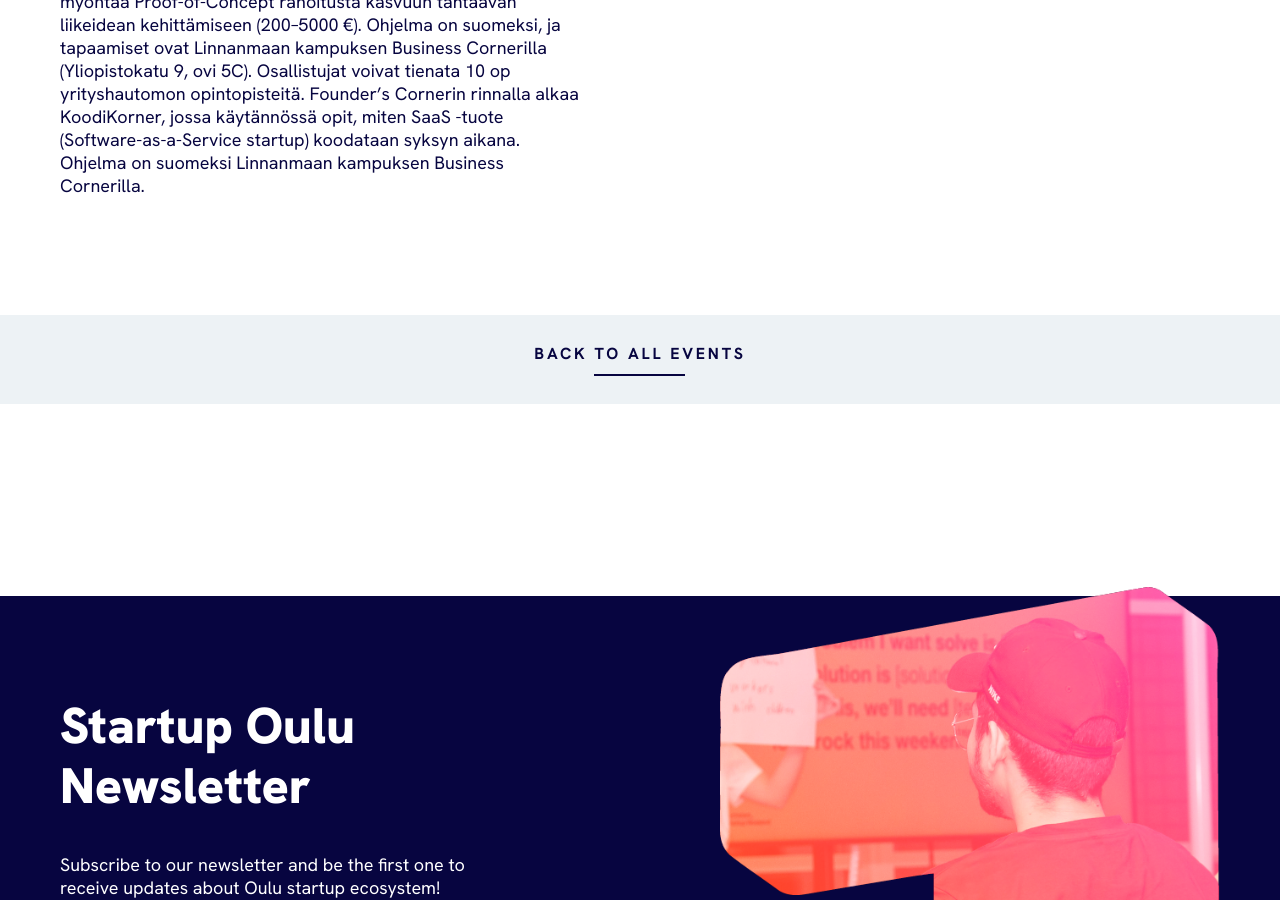
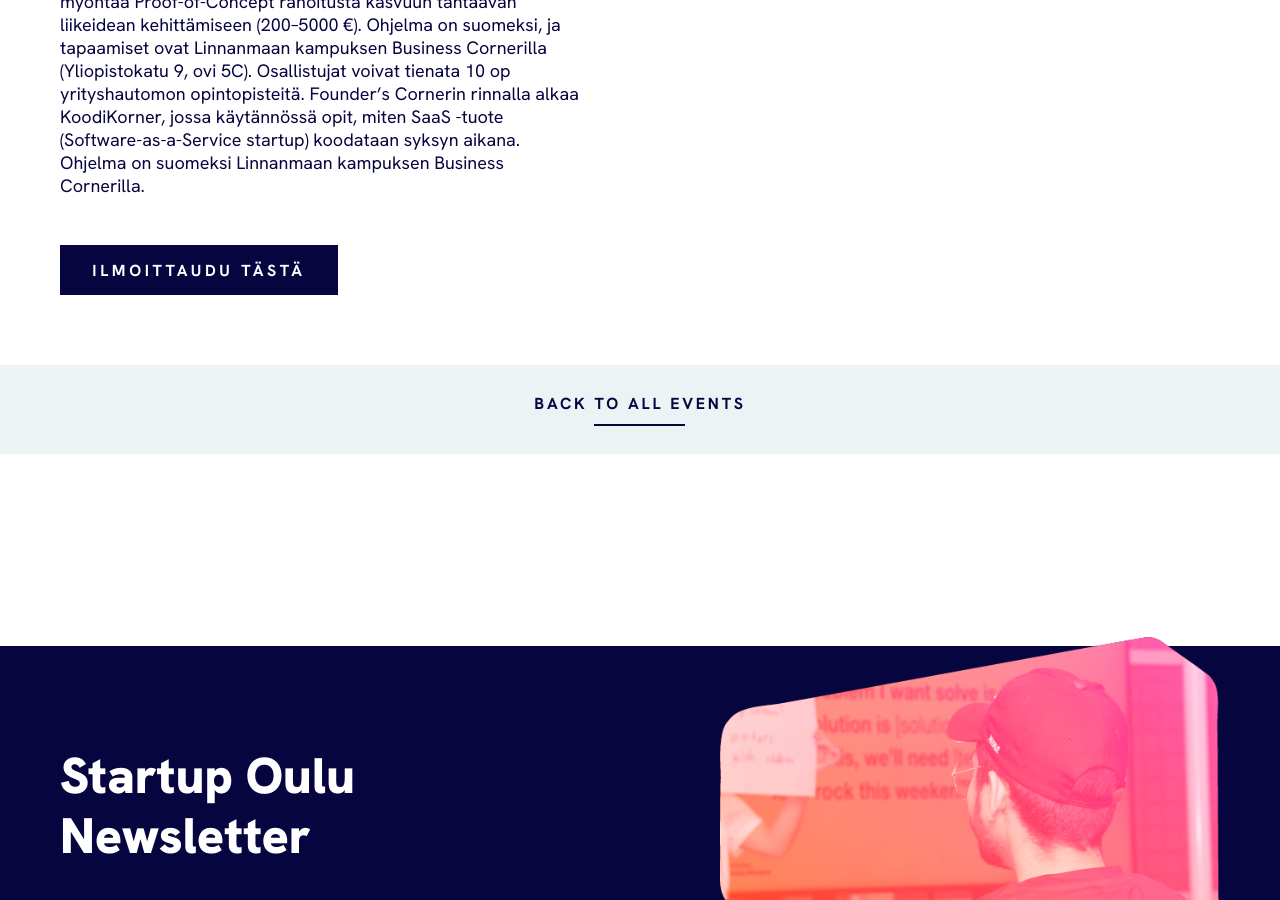
Before and after one commit to StartupOulu/startupoulu.github.io, a Jekyll site: the page built from _events/2025-02-founders-corner.html, in a window 1280 px wide and 900 px high, scrolled down 651 px. Built offline with Jekyll 4.4.1, drawn with Linux system fonts in a browser that asks for light colours.

Commit message:
Update 2025-02-founders-corner.html

```diff
--- a/_events/2025-02-founders-corner.html
+++ b/_events/2025-02-founders-corner.html
@@ -5,6 +5,8 @@ start_time: 2025-02-04 09:30:00
 end_time: 2025-04-29 09:30:00
 location: Business Corner, Linnanmaan kampus
 cover_image: founders-corner-h1-2025.png
+cta_title: "Ilmoittaudu tästä"
+cta_link: https://forms.office.com/e/5LqvNRnB1j
 excerpt: |
   Tule rakentamaan digitaalista liiketoimintaa ohjatusti ja kehittämään taitojasi.
   Founder’s Corner-ohjelmassa käymme läpi, miten ratkot asiakkaiden ongelmia web-pohjaisilla palveluilla, miten vakuutat heidät sekunneissa, miten asiakkaat löytävät palvelusi internetistä, ja miten oikeasti teet rahaa jo syksyn aikana.
```
